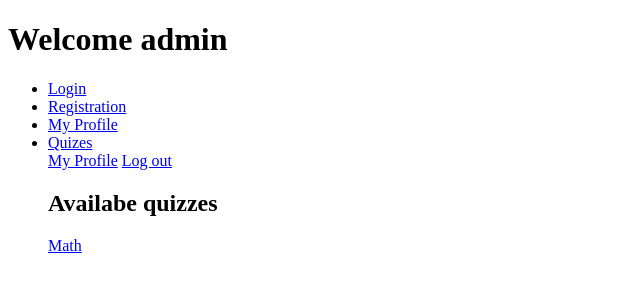
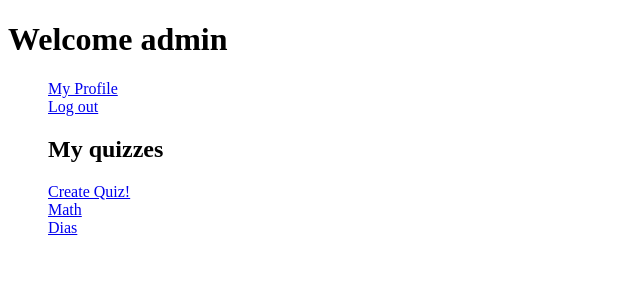
Before and after one commit to Bakdaulett/INF-232, a Django app: page / in a window 1280 px wide. Shown: the top 300 px of the page, without its empty margins (0-640 px from the left). Run offline with Django 4.2, Linux system fonts and the light colour scheme; a user stored in the database is signed in; data comes from the database, SQL or seed files in the repository.

Commit message:
quiz from the student's side

```diff
--- a/Quiz/Quiz/urls.py
+++ b/Quiz/Quiz/urls.py
@@ -25,7 +25,7 @@ urlpatterns = [
     path('logout/', views.my_logout_view, name='logout'),
     path('my_profile', views.my_profile, name='my_profile'),
     path('registration/', views.my_registration_view, name='registration'),
-    path('test/', views.test, name='test'),
     path('createQuiz/', views.QuizCreation, name='addQuiz'),
     path('addQuiz/', views.addQuiz),
+    path('quiz/<int:id>/', views.question, name='quiz'),
 ]
--- a/Quiz/quizapp/models.py
+++ b/Quiz/quizapp/models.py
@@ -17,14 +17,14 @@ class Creator(models.Model):
 class Quiz(models.Model):
     quiz_id = models.AutoField(primary_key=True)
     topic = models.CharField(max_length=255)
-    creator_id = models.ForeignKey(Creator, on_delete=models.CASCADE)
+    creator_id = models.CharField(max_length=255)
 
 
 class Question(models.Model):
     qa_id = models.AutoField(primary_key=True)
     question = models.CharField(max_length=255)
     answer = models.CharField(max_length=255)
-    quiz_id = models.ForeignKey(Quiz, on_delete=models.CASCADE)
+    quiz_id = models.CharField(max_length=255)
 
 
 class Variant(models.Model):
--- a/Quiz/quizapp/templates/base.html
+++ b/Quiz/quizapp/templates/base.html
@@ -8,21 +8,16 @@
 <h1>Welcome {{user.username}}</h1>
 <ul>
 
-    <li><a href="{% url 'login' %}">Login</a></li>
-    <li><a href="{% url 'registration' %}">Registration</a></li>
-    <li><a href="{% url 'my_profile' %}">My Profile</a> </li>
-    <li><a href="{% url 'test' %}">Quizes</a> </li>
-
     {% if request.user.is_authenticated %}
     <div>
         <div id="navbar">
-            <a href="{% url 'my_profile' %}">My Profile</a>
+            <a href="{% url 'my_profile' %}">My Profile</a> </br>
             <a href="{% url 'logout' %}">Log out</a>
         </div>
     </div>
     {% else %}
     <div>
-        <a href="{% url 'registration' %}">Sign up</a>
+        <a href="{% url 'registration' %}">Sign up</a> </br>
         <a href="{% url 'login' %}">Login</a>
     </div>
     {% endif %}
@@ -39,7 +34,7 @@
         </div>
         {% endif %}
         {% for quiz in quizzes %}
-            <a href="/quiz/{{quiz.quiz_id}}">{{quiz.topic}}</a>
+            <a href="/quiz/{{quiz.quiz_id}}">{{quiz.topic}}</a></br>
         {% endfor %}
     {% endif %}
 
--- a/Quiz/quizapp/views.py
+++ b/Quiz/quizapp/views.py
@@ -38,7 +38,7 @@ def my_login_view(request):
         user = authenticate(request, username=username, password=password)
         if user is not None:
             login(request, user)
-            return redirect('/my_profile')
+            return redirect('index')
         else:
             return render(request, 'login.html', {'error_message': 'Invalid login credentials'})
     else:
@@ -74,7 +74,7 @@ def my_registration_view(request):
         elif isteach == "student":
             my_group = Group.objects.get(name='student')
             my_group.user_set.add(myuser)
-            record = Student(user_id=myuser.id, username=username)
+            record = Student(user_id=myuser.id, username=username, email=email)
             record.save()
 
 
@@ -108,15 +108,6 @@ def my_profile(request):
     return render(request, 'my_profile.html', context)
 
 
-
-
-def test(request):
-    quiz = Quiz.objects.all()
-    context = {
-        'quiz': quiz,
-    }
-    return render(request, 'test.html', context)
-
 def QuizCreation(request):
     template = loader.get_template('addQuiz.html')
     context = {}
@@ -132,7 +123,7 @@ def addQuiz(request):
     if len(questions) != len(answers):
             redirect("/error-page")
 
-    quiz = Quiz(topic=title, creator_id=Creator.objects.get(creator_id=request.user.id))
+    quiz = Quiz(topic=title, creator_id=(Creator.objects.get(creator_id=request.user.id)).creator_id)
     quiz.save()
 
     for i in range (0, len(questions)):
@@ -144,3 +135,12 @@ def addQuiz(request):
             o.save()
 
     return redirect("/")
+
+
+def question(request, id):
+    question = Question.objects.filter(qa_id=id)
+    context = {
+        'question': question,
+    }
+
+    return render(request, 'question.html', context)
```
Also changed, not shown: Quiz/quizapp/templates/question.html (added, +14 -0 lines), Quiz/quizapp/templates/test.html (deleted, +0 -15 lines), Quiz/db.sqlite3, Quiz/quizapp/migrations/0004_alter_question_quiz_id.py (added), Quiz/quizapp/migrations/0005_alter_quiz_creator_id_alter_variant_qa_id.py (added), Quiz/quizapp/migrations/0006_alter_variant_qa_id.py (added).
